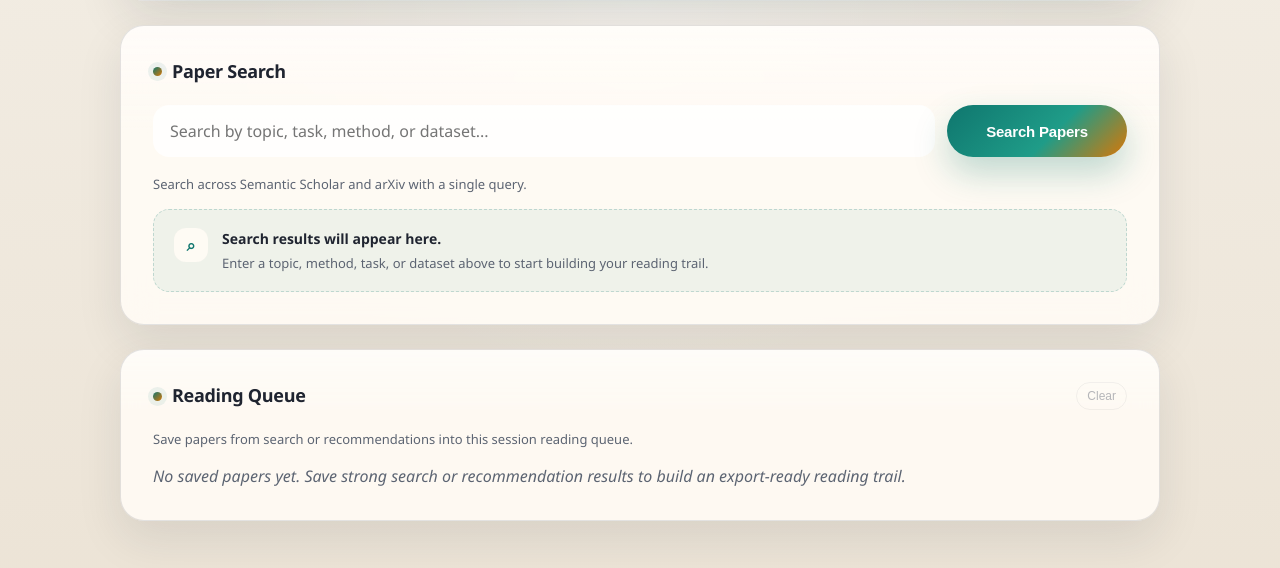
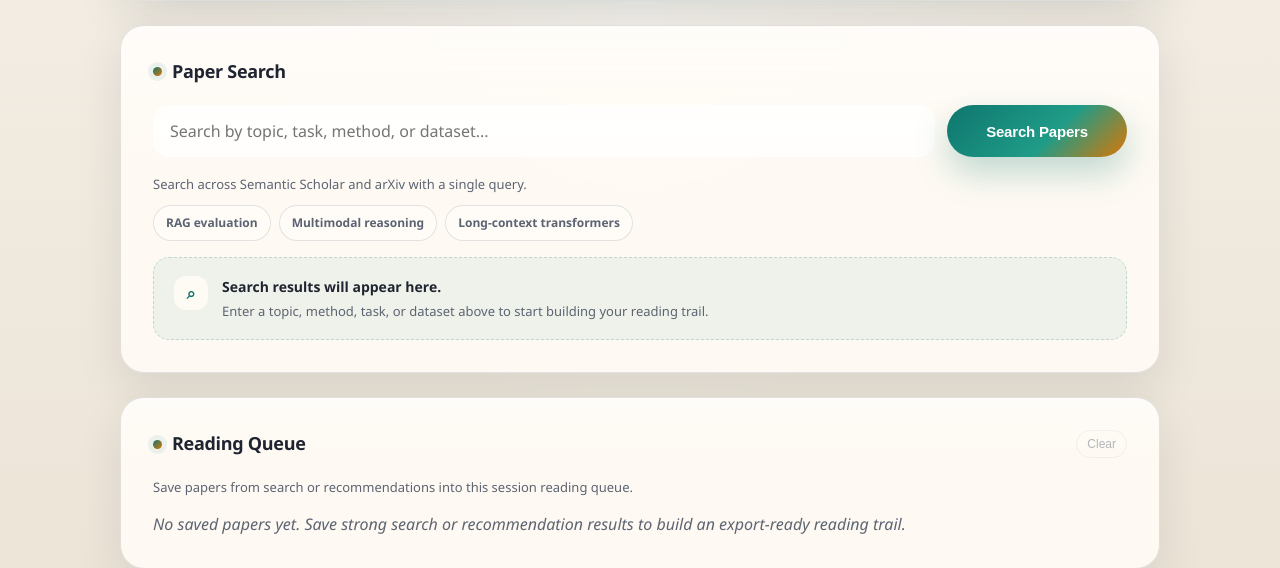
Before and after one commit to AiFLYF/PaperWhisperer, a FastAPI app: page / in a window 1280 px wide. Shown: the part 999-1567 px from the top of the page. Run offline with FastAPI, Linux system fonts and the light colour scheme; some libraries are stand-ins or nearby versions.

Commit message:
feat: add paper search examples
Help first-time users start literature discovery faster with clickable example queries in Paper Search.

Co-Authored-By: Claude Opus 4.7 <noreply@anthropic.com>

```diff
--- a/templates/index.html
+++ b/templates/index.html
@@ -123,6 +123,11 @@
                 <button class="action-btn request-cancel" type="button" id="cancelPaperSearchBtn" hidden>Cancel search</button>
             </div>
             <div class="paper-meta" id="paperSearchMeta">Search across Semantic Scholar and arXiv with a single query.</div>
+            <div class="example-query-chips" aria-label="Example paper search queries">
+                <button type="button" data-example-query="retrieval augmented generation evaluation">RAG evaluation</button>
+                <button type="button" data-example-query="multimodal large language model reasoning">Multimodal reasoning</button>
+                <button type="button" data-example-query="efficient transformer long context attention">Long-context transformers</button>
+            </div>
             <div class="paper-list" id="paperSearchResults"></div>
         </section>
 
--- a/templates/static/css/style.css
+++ b/templates/static/css/style.css
@@ -747,6 +747,31 @@ input:focus { outline: none; background-color: var(--bg-card); border-color: var
     color: var(--text-secondary);
     margin-bottom: 14px;
 }
+.example-query-chips {
+    display: flex;
+    flex-wrap: wrap;
+    gap: 8px;
+    margin: -4px 0 16px;
+}
+.example-query-chips button {
+    border: 1px solid var(--border-color);
+    border-radius: 999px;
+    background: var(--surface-highlight);
+    color: var(--text-secondary);
+    cursor: pointer;
+    font-family: inherit;
+    font-size: 12px;
+    font-weight: 700;
+    min-height: 36px;
+    padding: 7px 12px;
+    transition: var(--transition);
+}
+.example-query-chips button:hover,
+.example-query-chips button:focus-visible {
+    border-color: var(--primary-color);
+    color: var(--primary-color);
+    background: rgba(15, 118, 110, 0.10);
+}
 .paper-list {
     display: grid;
     gap: 16px;
--- a/templates/static/js/app.js
+++ b/templates/static/js/app.js
@@ -120,6 +120,9 @@ document.addEventListener('DOMContentLoaded', () => {
     document.querySelectorAll('.mode-chip').forEach(button => {
         button.addEventListener('click', () => setAnswerMode(button.dataset.mode));
     });
+    document.querySelectorAll('[data-example-query]').forEach(button => {
+        button.addEventListener('click', () => useExampleQuery(button.dataset.exampleQuery));
+    });
     document.querySelectorAll('[data-copy-target]').forEach(button => {
         button.addEventListener('click', () => copyText(button.dataset.copyTarget, button));
     });
@@ -246,6 +249,15 @@ function initializeBackToTop() {
 
 function scrollToTop() {
     window.scrollTo({ top: 0, behavior: 'smooth' });
+}
+
+function useExampleQuery(query) {
+    const input = document.getElementById('paperSearchInput');
+    if (!input || !query) return;
+    input.value = query;
+    input.focus({ preventScroll: true });
+    updateStatus('Example query loaded', 'idle');
+    searchPapers();
 }
 
 async function searchPapers() {
```
Also changed, not shown: tests/test_security_regressions.py (+7 -0 lines).
